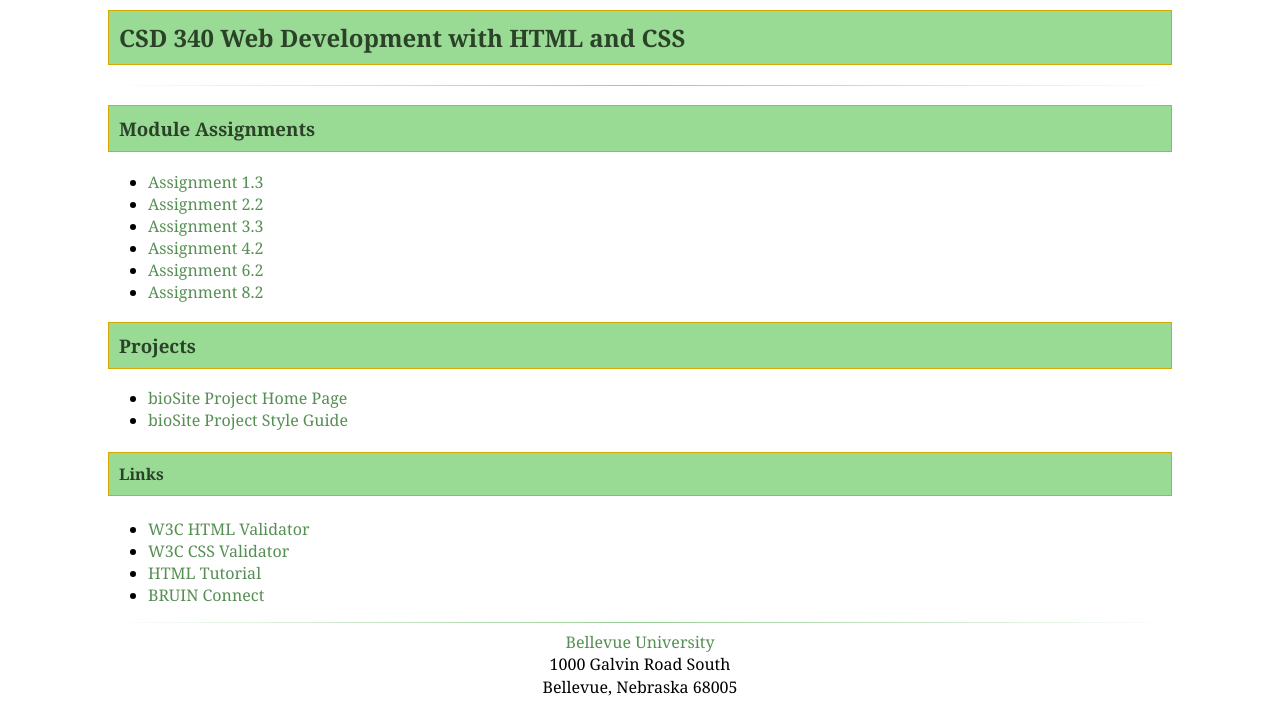
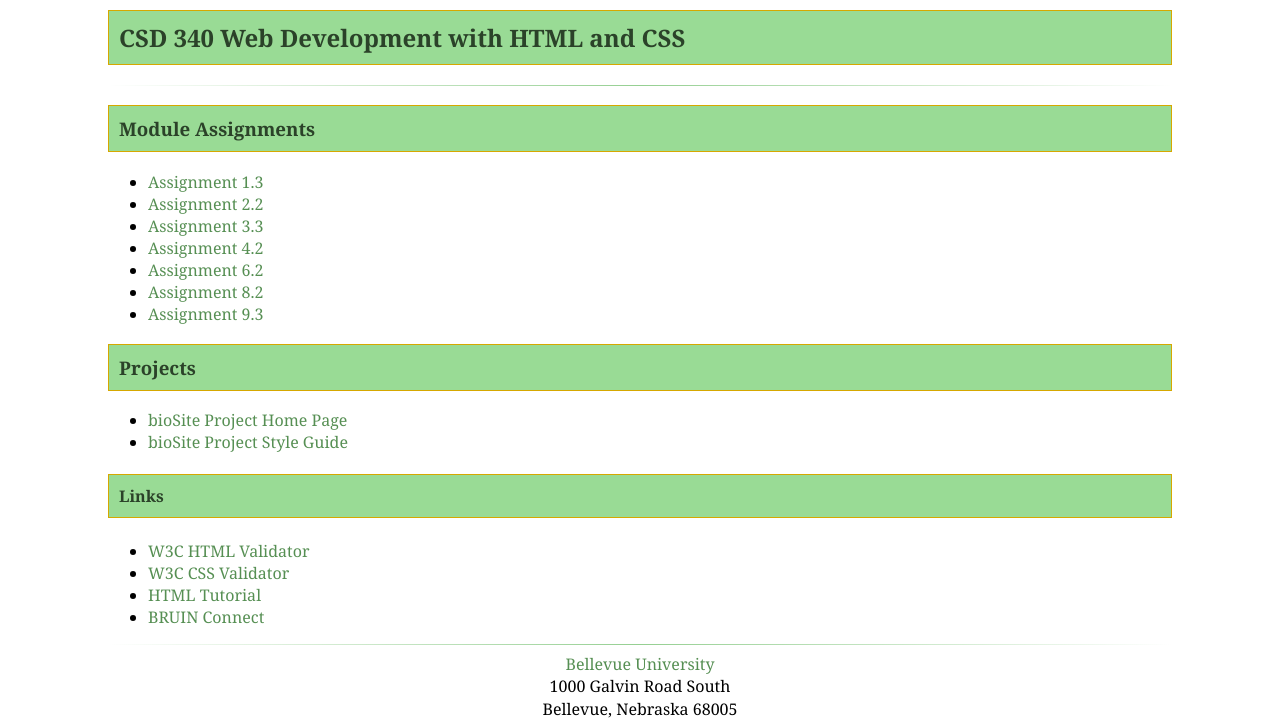
Before and after one commit to jessmonnier/csd-340, a plain HTML site: page index.html in a window 1280 px wide. Shown: the part 126-854 px from the top of the page. Before the commit the page ends 832 px from the top, so only its background shows below. Drawn offline with Linux system fonts and the light colour scheme.

Commit message:
Adding link to index 2025-04-21

```diff
--- a/index.html
+++ b/index.html
@@ -46,6 +46,9 @@ CSD-340 Assignment 3.2
             <li>
                 <a href="module-8/jmonnier_mod8_2.html">Assignment 8.2</a>
             </li>
+            <li>
+                <a href="module-9/jmonnier_mod9_3.html">Assignment 9.3</a>
+            </li>
         </ul>
         <h3>
             Projects
```
